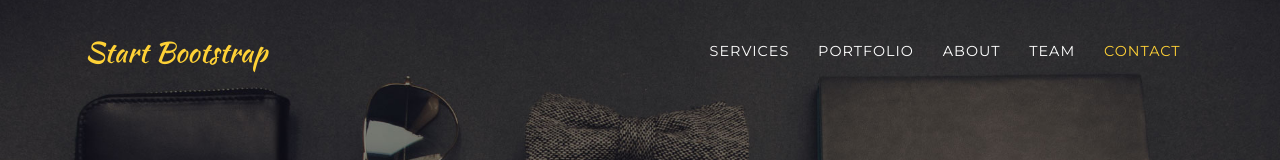
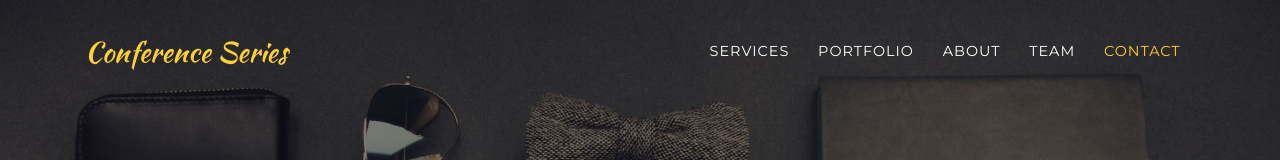
Before and after one commit to velvetconferences/conf-one, a website with bundled scripts: page index.html in a window 1280 px wide. Shown: the top 160 px of the page. Built offline with nearby package versions, Linux system fonts and the light colour scheme; a web font is replaced by a local one.

Commit message:
Add files via upload

```diff
--- a/index.html
+++ b/index.html
@@ -8,7 +8,7 @@
     <meta name="description" content="">
     <meta name="author" content="">
 
-    <title>Agency - Start Bootstrap Theme</title>
+    <title>Conference Series</title>
 
     <!-- Bootstrap core CSS -->
     <link href="vendor/bootstrap/css/bootstrap.min.css" rel="stylesheet">
@@ -30,7 +30,7 @@
     <!-- Navigation -->
     <nav class="navbar navbar-expand-lg navbar-dark fixed-top" id="mainNav">
       <div class="container">
-        <a class="navbar-brand js-scroll-trigger" href="#page-top">Start Bootstrap</a>
+        <a class="navbar-brand js-scroll-trigger" href="#page-top">Conference Series</a>
         <button class="navbar-toggler navbar-toggler-right" type="button" data-toggle="collapse" data-target="#navbarResponsive" aria-controls="navbarResponsive" aria-expanded="false" aria-label="Toggle navigation">
           Menu
           <i class="fa fa-bars"></i>
```
